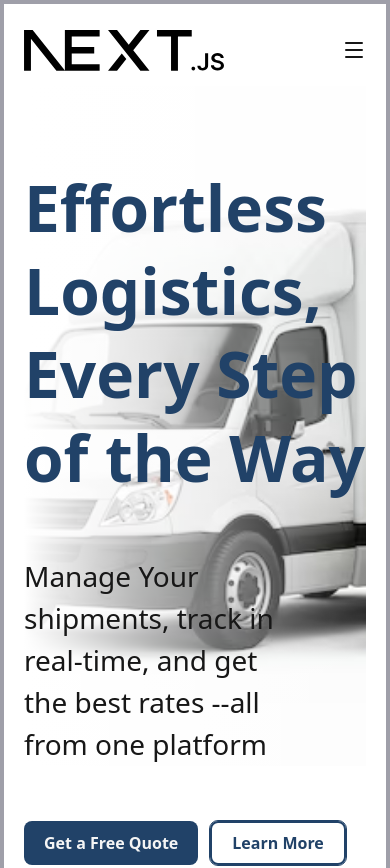
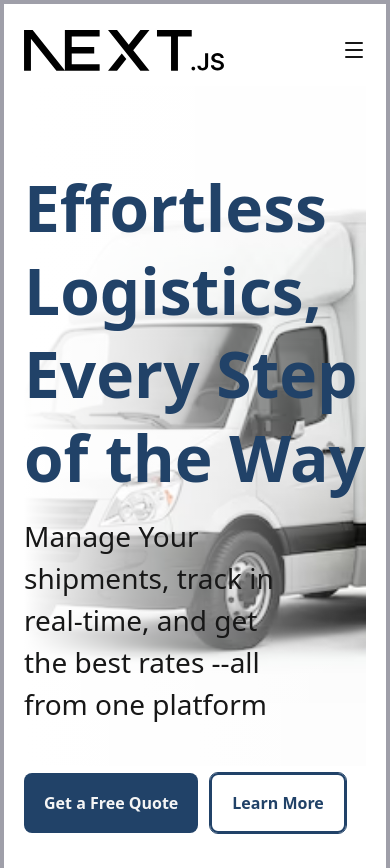
Before and after one commit to PouryaSoleimani/NEXT__JS__BOOTCAMP, a Next.js app: page /advanced-css in a window 390 px wide. Shown: the top 868 px of the page. Built offline with nearby package versions, Linux system fonts and the light colour scheme.

Commit message:
ADVANCED__CSS

```diff
--- a/styles/hero-2.css
+++ b/styles/hero-2.css
@@ -104,9 +104,16 @@
    }
 }
 
-@media (max-width: 640px) {
+@media (max-width: 768px) {
    .hero {
       .hero-content {
+         row-gap: 1rem;
+         .actions {
+            margin-top: 2rem;
+            button {
+               block-size: 60px;
+            }
+         }
          h1 {
             max-width: 100%;
          }
```
